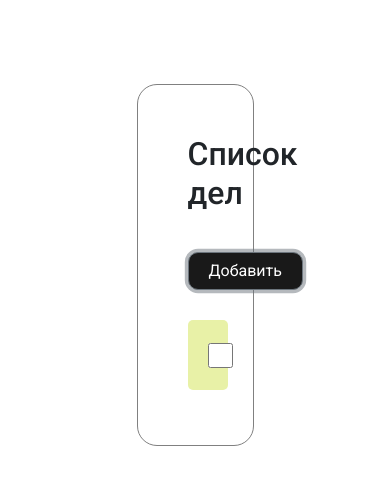
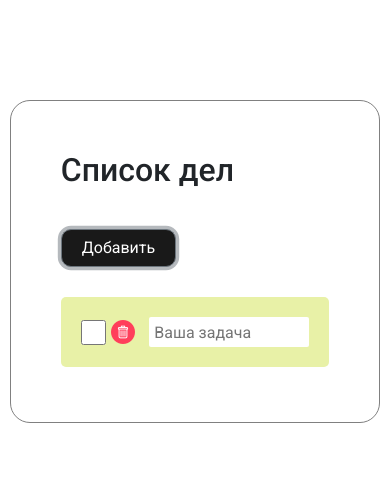
Before and after one commit to OGUR4IK398/ToDoList, a plain HTML site: page index.html in a window 390 px wide. Both pictures are taken after a click on the button "Добавить". Drawn offline with nearby package versions, Linux system fonts and the light colour scheme.

Commit message:
adaptive now

```diff
--- a/index.html
+++ b/index.html
@@ -11,7 +11,7 @@
     <link rel="stylesheet" href="https://cdnjs.cloudflare.com/ajax/libs/normalize/5.0.0/normalize.min.css">
     <link rel="stylesheet" href="style.css">
     <script src="js/main.js" defer></script>
-    <title>Document</title>
+    <title>ToDoList</title>
 </head>
 <body>
 
--- a/style.css
+++ b/style.css
@@ -27,6 +27,8 @@ body {
 
 }
 
+
+/* Стили для кнопочек */
 .btn-add {
     padding-left: 20px;
     padding-right: 20px;
@@ -59,6 +61,7 @@ body {
     opacity: 1;
 }
 
+/* Оформление тасков (доавляемый элемент) */
 
 .task {
     display: flex;
@@ -84,8 +87,41 @@ body {
 
 input {outline:none;}
 
-
 input[type="checkbox"] {
     width: 25px;
     height: 25px;
 }
+
+
+/* Адаптивность */
+
+@media (max-width: 1200px){
+    .my-container{
+        display: block;
+        position: static;
+        margin: auto;
+        margin-top: 100px;
+        width: 80%;
+    }
+}
+
+@media (max-width: 500px){
+    .my-container{
+        display: block;
+        position: static;
+        margin: auto;
+        margin-top: 100px;
+        width: 95%;
+    }
+    .my-container:hover {
+        box-shadow: 0px 0px 0px rgba(0, 0, 0, 0.2);
+    }
+
+    .task-text{
+        width: 70%;
+    }
+
+    .btn-del{
+        opacity: 1;
+    }
+}
```
